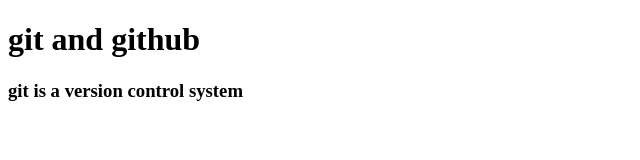
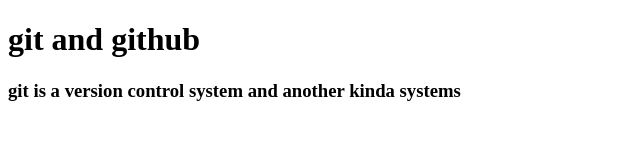
Before and after one commit to Zuliy/again-trial, a plain HTML site: page index.html in a window 1280 px wide. Shown: the whole page, without its empty margins (0-640 px from the left). Drawn offline with Linux system fonts and the light colour scheme.

Commit message:
Update index.html

```diff
--- a/index.html
+++ b/index.html
@@ -7,6 +7,6 @@
 </head>
 <body>
     <h1>git and github</h1>
-    <h3>git is a version control system</h3>
+    <h3>git is a version control system and another kinda systems</h3>
 </body>
 </html>
```
